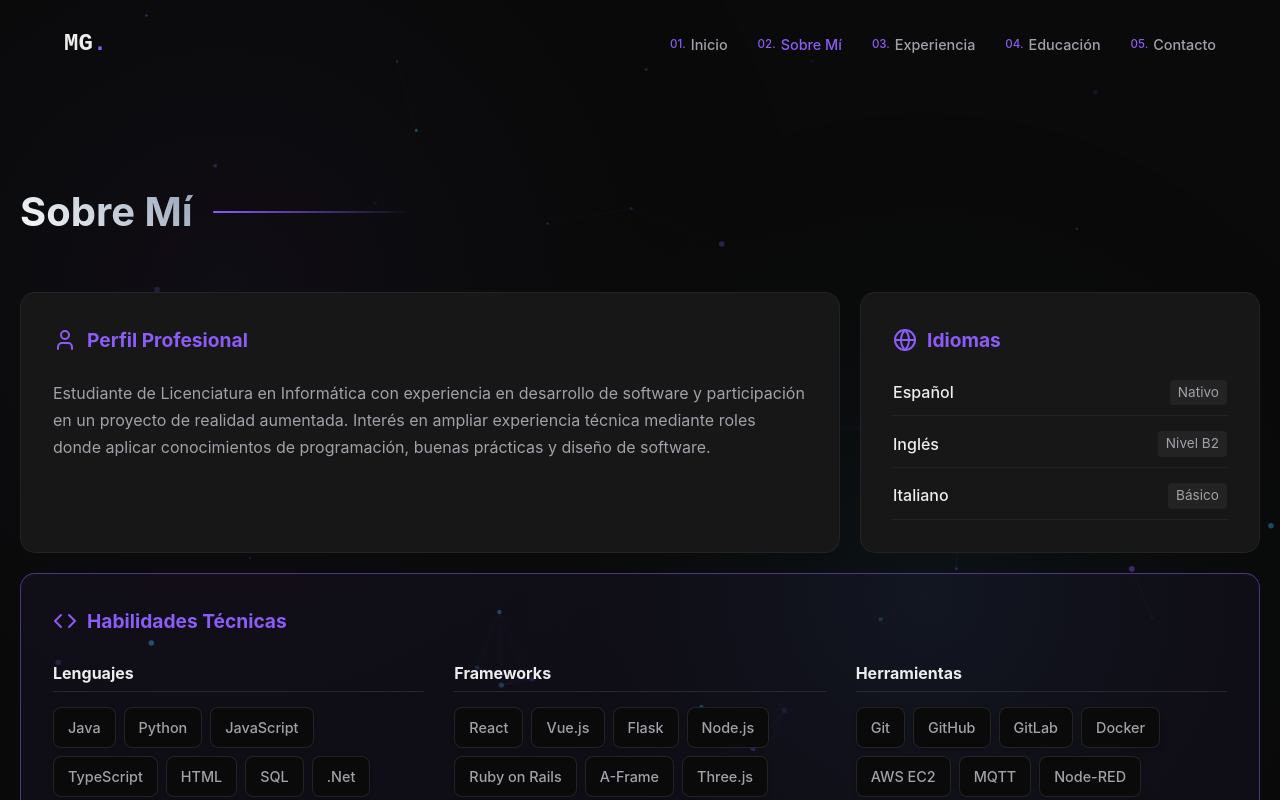
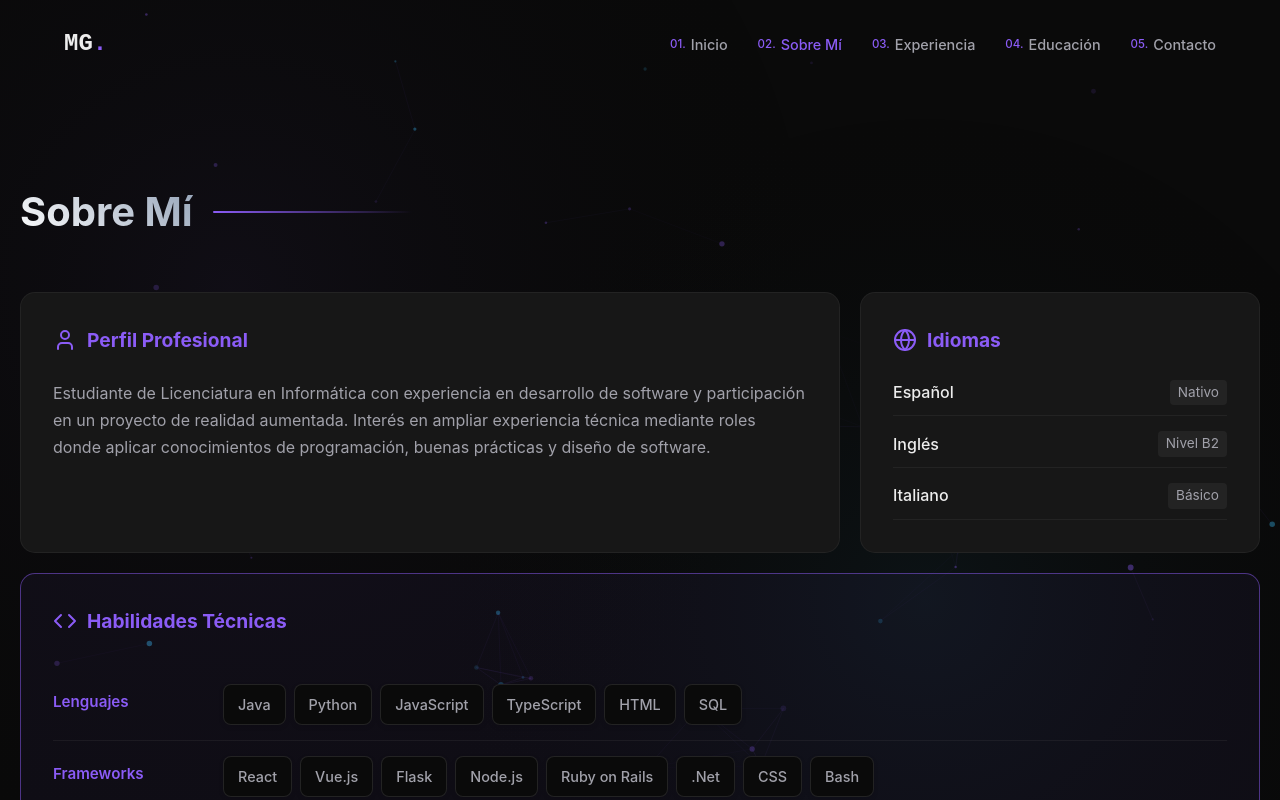
Before and after one commit to martina-22/mi-portfolio, a React (Vite) app: page /about in a window 1280 px wide. Shown: the top 800 px of the page. Built offline with nearby package versions, Linux system fonts and the light colour scheme.

Commit message:
agregar opciones nuevas

```diff
--- a/src/components/About.jsx
+++ b/src/components/About.jsx
@@ -2,6 +2,58 @@ import React from 'react';
 import { motion } from 'framer-motion';
 import { cvData } from '../data/cv';
 import { Code, User, Globe, Cpu } from 'lucide-react';
+
+const SkillTag = ({ skill }) => (
+    <motion.span
+        whileHover={{ scale: 1.1, backgroundColor: 'var(--accent-primary)', color: 'white' }}
+        style={{
+            padding: '8px 14px',
+            borderRadius: '8px',
+            background: 'var(--bg-primary)',
+            border: '1px solid rgba(255,255,255,0.1)',
+            color: 'var(--text-secondary)',
+            fontSize: '0.9rem',
+            cursor: 'default',
+            fontWeight: 500,
+            boxShadow: '0 2px 5px rgba(0,0,0,0.1)',
+            transition: 'background-color 0.2s, color 0.2s'
+        }}
+    >
+        {skill}
+    </motion.span>
+);
+
+// Helper component for skill rows
+const SkillRow = ({ title, skills, delay }) => (
+    <motion.div
+        initial={{ opacity: 0, x: -10 }}
+        whileInView={{ opacity: 1, x: 0 }}
+        transition={{ delay: delay, duration: 0.4 }}
+        style={{
+            display: 'grid',
+            gridTemplateColumns: '150px 1fr',
+            gap: '20px',
+            alignItems: 'start',
+            padding: '15px 0',
+            borderBottom: '1px solid rgba(255,255,255,0.05)'
+        }}
+    >
+        <h4 style={{
+            color: 'var(--accent-primary)',
+            fontSize: '0.95rem',
+            margin: 0,
+            paddingTop: '6px', // Align with tags
+            fontWeight: 600
+        }}>
+            {title}
+        </h4>
+        <div style={{ display: 'flex', flexWrap: 'wrap', gap: '8px' }}>
+            {skills?.map((skill, i) => (
+                <SkillTag key={i} skill={skill} />
+            ))}
+        </div>
+    </motion.div>
+);
 
 const About = () => {
     // Animation variants
@@ -105,7 +157,7 @@ const About = () => {
                     </ul>
                 </motion.div>
 
-                {/* 3. Tech Stack - Full Width Grid inside */}
+                {/* 3. Tech Stack - Structured List */}
                 <motion.div
                     custom={2}
                     initial="hidden"
@@ -119,95 +171,25 @@ const About = () => {
                         gridColumn: '1 / -1' // Full width
                     }}
                 >
-                    <div style={{ display: 'flex', alignItems: 'center', gap: '10px', marginBottom: '1.5rem', color: 'var(--accent-primary)' }}>
+                    <div style={{ display: 'flex', alignItems: 'center', gap: '10px', marginBottom: '2rem', color: 'var(--accent-primary)' }}>
                         <Code size={24} />
                         <h3 style={{ fontSize: '1.2rem', margin: 0 }}>Habilidades Técnicas</h3>
                     </div>
 
-                    <div style={{ display: 'grid', gridTemplateColumns: 'repeat(auto-fit, minmax(200px, 1fr))', gap: '30px' }}>
-                        {/* Lenguajes */}
-                        <div>
-                            <h4 style={{ color: 'var(--text-primary)', fontSize: '1rem', marginBottom: '15px', display: 'flex', alignItems: 'center', gap: '8px', borderBottom: '1px solid rgba(255,255,255,0.1)', paddingBottom: '5px' }}>
-                                Lenguajes
-                            </h4>
-                            <div style={{ display: 'flex', flexWrap: 'wrap', gap: '8px' }}>
-                                {cvData.skills.languages?.map((skill, i) => (
-                                    <motion.span
-                                        key={i}
-                                        whileHover={{ scale: 1.1, backgroundColor: 'var(--accent-primary)', color: 'white' }}
-                                        style={{
-                                            padding: '8px 14px',
-                                            borderRadius: '8px',
-                                            background: 'var(--bg-primary)',
-                                            border: '1px solid rgba(255,255,255,0.1)',
-                                            color: 'var(--text-secondary)',
-                                            fontSize: '0.9rem',
-                                            cursor: 'default',
-                                            fontWeight: 500,
-                                            boxShadow: '0 2px 5px rgba(0,0,0,0.1)',
-                                            transition: 'background-color 0.2s, color 0.2s'
-                                        }}
-                                    >
-                                        {skill}
-                                    </motion.span>
-                                ))}
-                            </div>
-                        </div>
-
-                        {/* Frameworks & Libs */}
-                        <div>
-                            <h4 style={{ color: 'var(--text-primary)', fontSize: '1rem', marginBottom: '15px', display: 'flex', alignItems: 'center', gap: '8px', borderBottom: '1px solid rgba(255,255,255,0.1)', paddingBottom: '5px' }}>
-                                Frameworks
-                            </h4>
-                            <div style={{ display: 'flex', flexWrap: 'wrap', gap: '8px' }}>
-                                {cvData.skills.frameworks?.map((skill, i) => (
-                                    <motion.span
-                                        key={i}
-                                        whileHover={{ scale: 1.1, backgroundColor: 'var(--accent-primary)', color: 'white' }}
-                                        style={{
-                                            padding: '8px 14px',
-                                            borderRadius: '8px',
-                                            background: 'var(--bg-primary)',
-                                            border: '1px solid rgba(255,255,255,0.1)',
-                                            color: 'var(--text-secondary)',
-                                            fontSize: '0.9rem',
-                                            cursor: 'default',
-                                            fontWeight: 500,
-                                            boxShadow: '0 2px 5px rgba(0,0,0,0.1)',
-                                            transition: 'background-color 0.2s, color 0.2s'
-                                        }}
-                                    >
-                                        {skill}
-                                    </motion.span>
-                                ))}
-                            </div>
-                        </div>
-
-                        {/* Tools */}
-                        <div>
-                            <h4 style={{ color: 'var(--text-primary)', fontSize: '1rem', marginBottom: '15px', display: 'flex', alignItems: 'center', gap: '8px', borderBottom: '1px solid rgba(255,255,255,0.1)', paddingBottom: '5px' }}>
+                    <div style={{ display: 'flex', flexDirection: 'column' }}>
+                        <SkillRow title="Lenguajes" skills={cvData.skills.languages} delay={0.1} />
+                        <SkillRow title="Frameworks" skills={cvData.skills.frameworks} delay={0.2} />
+                        <SkillRow title="Librerías" skills={cvData.skills.libraries} delay={0.3} />
+                        <SkillRow title="Bases de Datos" skills={cvData.skills.databases} delay={0.4} />
+                        <SkillRow title="Arquitecturas" skills={cvData.skills.concepts} delay={0.5} />
+                        {/* Remove border from last item */}
+                        <div style={{ paddingTop: '15px', display: 'grid', gridTemplateColumns: '150px 1fr', gap: '20px' }}>
+                            <h4 style={{ color: 'var(--accent-primary)', fontSize: '0.95rem', margin: 0, paddingTop: '6px', fontWeight: 600 }}>
                                 Herramientas
                             </h4>
                             <div style={{ display: 'flex', flexWrap: 'wrap', gap: '8px' }}>
                                 {cvData.skills.tools?.map((skill, i) => (
-                                    <motion.span
-                                        key={i}
-                                        whileHover={{ scale: 1.1, backgroundColor: 'var(--accent-primary)', color: 'white' }}
-                                        style={{
-                                            padding: '8px 14px',
-                                            borderRadius: '8px',
-                                            background: 'var(--bg-primary)',
-                                            border: '1px solid rgba(255,255,255,0.1)',
-                                            color: 'var(--text-secondary)',
-                                            fontSize: '0.9rem',
-                                            cursor: 'default',
-                                            fontWeight: 500,
-                                            boxShadow: '0 2px 5px rgba(0,0,0,0.1)',
-                                            transition: 'background-color 0.2s, color 0.2s'
-                                        }}
-                                    >
-                                        {skill}
-                                    </motion.span>
+                                    <SkillTag key={i} skill={skill} />
                                 ))}
                             </div>
                         </div>
--- a/src/data/cv.js
+++ b/src/data/cv.js
@@ -15,9 +15,12 @@ export const cvData = {
         summary: "Estudiante de Licenciatura en Informática con experiencia en desarrollo de software y participación en un proyecto de realidad aumentada. Interés en ampliar experiencia técnica mediante roles donde aplicar conocimientos de programación, buenas prácticas y diseño de software."
     },
     skills: {
-        languages: ["Java", "Python", "JavaScript", "TypeScript", "HTML", "SQL", ".Net"],
-        frameworks: ["React", "Vue.js", "Flask", "Node.js", "Ruby on Rails", "A-Frame", "Three.js", "Pandas", "Spark"],
-        tools: ["Git", "GitHub", "GitLab", "Docker", "AWS EC2", "MQTT", "Node-RED", "MapReduce"]
+        languages: ["Java", "Python", "JavaScript", "TypeScript", "HTML", "SQL"],
+        frameworks: ["React", "Vue.js", "Flask", "Node.js", "Ruby on Rails", ".Net", "CSS", "Bash"],
+        databases: ["PostgreSQL", "MySQL"],
+        concepts: ["Diseño y consumo de APIs REST", "Arquitectura MVC", "Arquitectura de Microservicios", "POO", "Fundamentos SOLID"],
+        tools: ["Linux", "Visual Studio Code", "Postman", "Docker", "Docker Compose", "CI/CD (GitHub Actions, GitLab CI)", "Git", "GitHub", "GitLab"],
+        libraries: ["Pandas", "Apache Spark", "Three.js", "A-Frame"]
     },
     experience: [
         {
--- a/src/data/projects.js
+++ b/src/data/projects.js
@@ -16,6 +16,15 @@ export const projects = [
         tech: ["Java", "SOLID", "API REST", "JavaScript", "CSS", "HTML"],
         link: "#",
         color: "from-blue-400 to-blue-600"
+    },
+    {
+        id: 3,
+        title: "Sistema IoT con MQTT",
+        description: "Sistema de monitoreo y control IoT utilizando Node-RED y protocolo MQTT.",
+        details: "Desarrollo de una solución IoT para la adquisición y visualización de datos de sensores en tiempo real. Implementé flujos en Node-RED para procesar la información y utilicé MQTT como protocolo de mensajería ligero y eficiente. El sistema permite el monitoreo remoto y la toma de decisiones basada en datos.",
+        tech: ["Node-RED", "MQTT", "IoT", "Dashboard"],
+        link: "#",
+        color: "from-green-400 to-emerald-600"
     }
 ];
 
```
